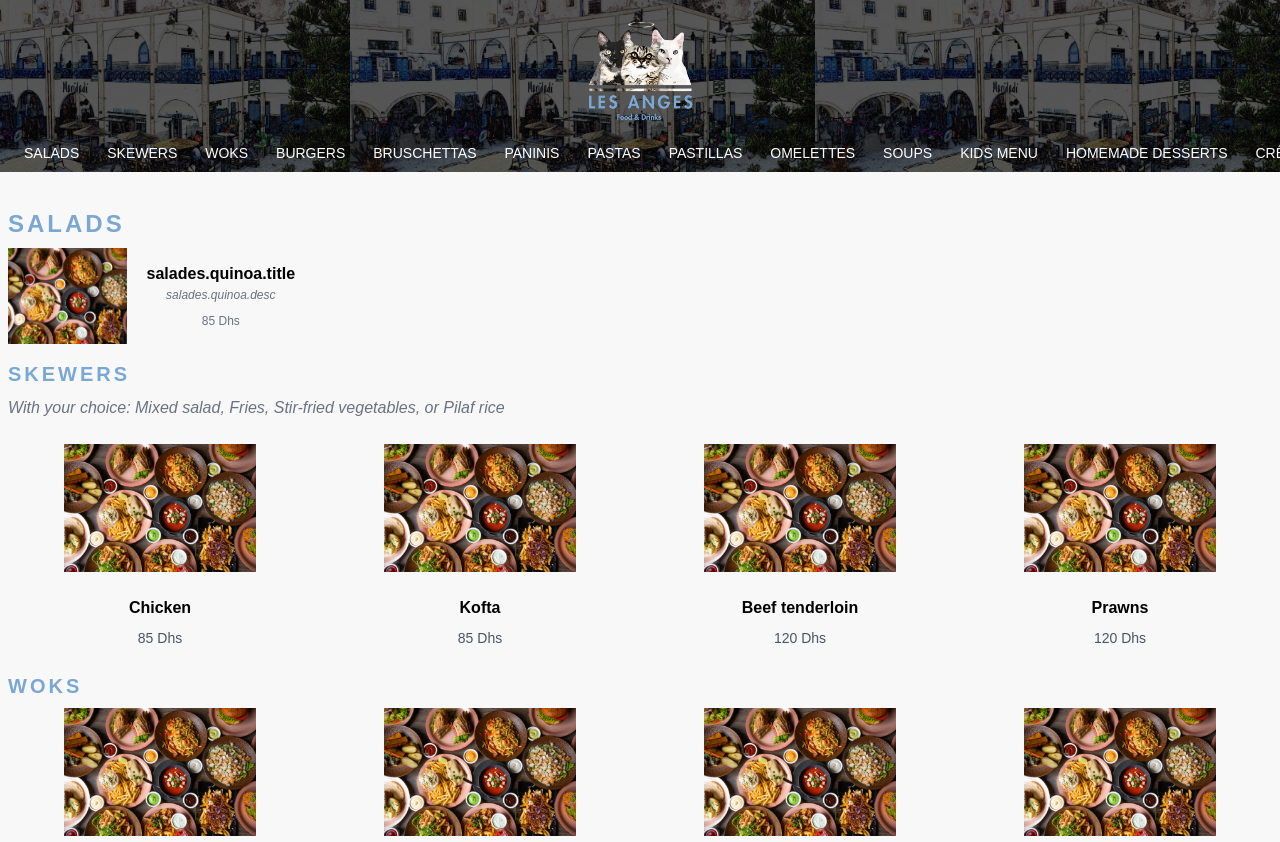
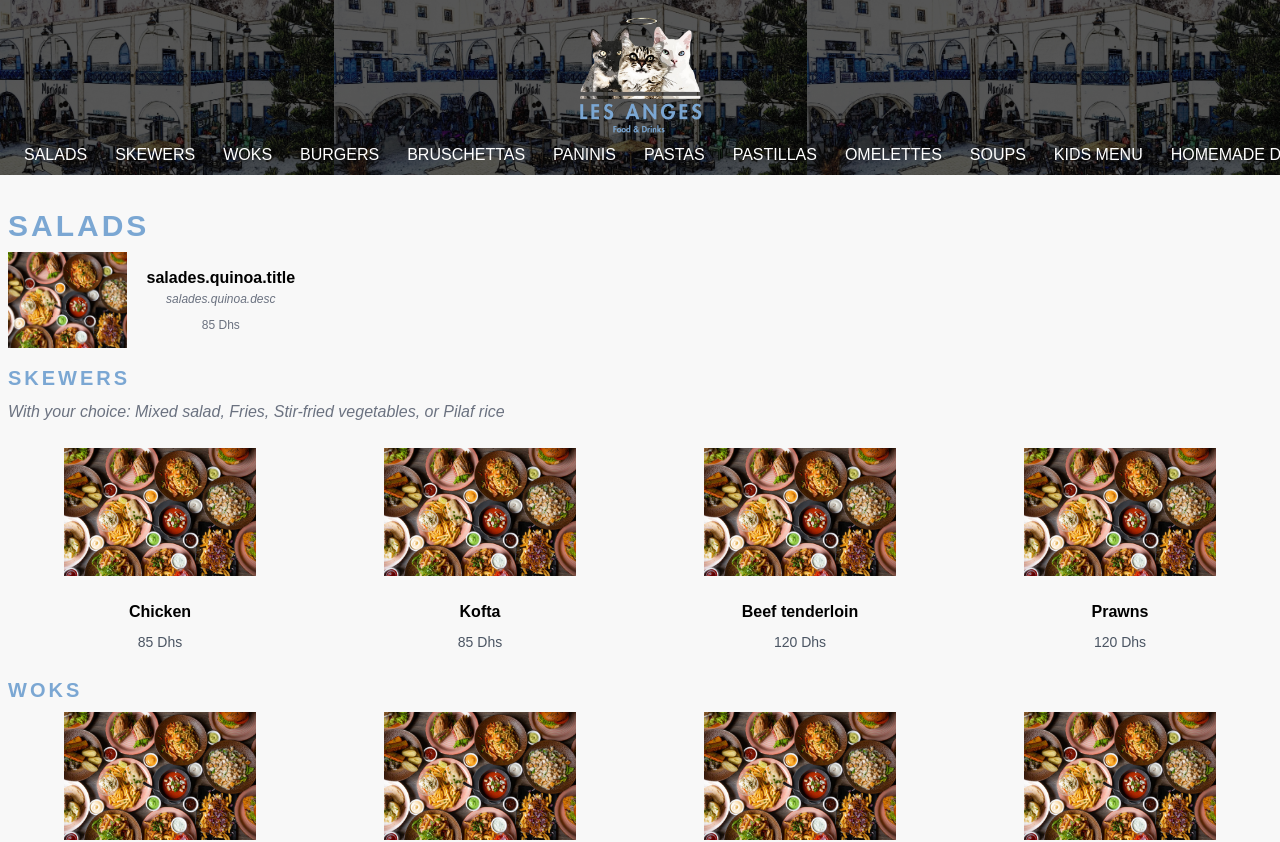
Before and after one commit to Iznobadd/menu-ange, a React (Vite) app: page /menu in a window 1280 px wide. Shown: the top 842 px of the page. Built offline with nearby package versions, Linux system fonts and the light colour scheme; a web font is replaced by a local one.

Commit message:
change size

```diff
--- a/src/components/Menu.tsx
+++ b/src/components/Menu.tsx
@@ -58,8 +58,8 @@ const Menu = () => {
 
   return (
     <div className="relative">
-      <div className="fixed top-[70px] left-1/2 transform -translate-x-1/2 -translate-y-1/2 flex justify-center z-50">
-        <img src={Logo} className="w-32" />
+      <div className="fixed top-[75px] left-1/2 transform -translate-x-1/2 -translate-y-1/2 flex justify-center z-50">
+        <img src={Logo} className="w-[150px]" />
       </div>
       <div
         ref={menuRef}
@@ -69,7 +69,7 @@ const Menu = () => {
         <button
           data-id="salade"
           onClick={() => scrollToSection("salade")}
-          className={`py-2 px-2 text-white text-[14px] text-[14px] ${
+          className={`py-2 px-2 text-white ${
             activeSection === "salade" ? "text-[#7ba7d3] rounded" : " rounded"
           }`}
         >
@@ -78,7 +78,7 @@ const Menu = () => {
         <button
           data-id="brochette"
           onClick={() => scrollToSection("brochette")}
-          className={`py-2 px-2 text-white text-[14px] ${
+          className={`py-2 px-2 text-white ${
             activeSection === "brochette"
               ? "text-[#7ba7d3] rounded"
               : " rounded"
@@ -89,7 +89,7 @@ const Menu = () => {
         <button
           data-id="wok"
           onClick={() => scrollToSection("wok")}
-          className={`py-2 px-2 text-white text-[14px] ${
+          className={`py-2 px-2 text-white ${
             activeSection === "wok" ? "text-[#7ba7d3] rounded" : " rounded"
           }`}
         >
@@ -98,7 +98,7 @@ const Menu = () => {
         <button
           data-id="burger"
           onClick={() => scrollToSection("burger")}
-          className={`py-2 px-2 text-white text-[14px] ${
+          className={`py-2 px-2 text-white ${
             activeSection === "burger" ? "text-[#7ba7d3] rounded" : " rounded"
           }`}
         >
@@ -107,7 +107,7 @@ const Menu = () => {
         <button
           data-id="bruschetta"
           onClick={() => scrollToSection("bruschetta")}
-          className={`py-2 px-2 text-white text-[14px] ${
+          className={`py-2 px-2 text-white ${
             activeSection === "bruschetta"
               ? "text-[#7ba7d3] rounded"
               : " rounded"
@@ -118,7 +118,7 @@ const Menu = () => {
         <button
           data-id="panini"
           onClick={() => scrollToSection("panini")}
-          className={`py-2 px-2 text-white text-[14px] ${
+          className={`py-2 px-2 text-white ${
             activeSection === "panini" ? "text-[#7ba7d3] rounded" : " rounded"
           }`}
         >
@@ -127,7 +127,7 @@ const Menu = () => {
         <button
           data-id="pate"
           onClick={() => scrollToSection("pate")}
-          className={`py-2 px-2 text-white text-[14px] ${
+          className={`py-2 px-2 text-white ${
             activeSection === "pate" ? "text-[#7ba7d3] rounded" : " rounded"
           }`}
         >
@@ -136,7 +136,7 @@ const Menu = () => {
         <button
           data-id="pastilla"
           onClick={() => scrollToSection("pastilla")}
-          className={`py-2 px-2 text-white text-[14px] ${
+          className={`py-2 px-2 text-white ${
             activeSection === "pastilla" ? "text-[#7ba7d3] rounded" : " rounded"
           }`}
         >
@@ -145,7 +145,7 @@ const Menu = () => {
         <button
           data-id="omelette"
           onClick={() => scrollToSection("omelette")}
-          className={`py-2 px-2 text-white text-[14px] ${
+          className={`py-2 px-2 text-white ${
             activeSection === "omelette" ? "text-[#7ba7d3] rounded" : " rounded"
           }`}
         >
@@ -154,7 +154,7 @@ const Menu = () => {
         <button
           data-id="soupe"
           onClick={() => scrollToSection("soupe")}
-          className={`py-2 px-2 text-white text-[14px] ${
+          className={`py-2 px-2 text-white ${
             activeSection === "soupe" ? "text-[#7ba7d3] rounded" : " rounded"
           }`}
         >
@@ -163,7 +163,7 @@ const Menu = () => {
         <button
           data-id="enfant"
           onClick={() => scrollToSection("enfant")}
-          className={`py-2 px-2 text-white text-[14px] ${
+          className={`py-2 px-2 text-white ${
             activeSection === "enfant" ? "text-[#7ba7d3] rounded" : " rounded"
           }`}
         >
@@ -172,7 +172,7 @@ const Menu = () => {
         <button
           data-id="dessert"
           onClick={() => scrollToSection("dessert")}
-          className={`py-2 px-2 text-white text-[14px] ${
+          className={`py-2 px-2 text-white ${
             activeSection === "dessert" ? "text-[#7ba7d3] rounded" : " rounded"
           }`}
         >
@@ -181,7 +181,7 @@ const Menu = () => {
         <button
           data-id="crepe"
           onClick={() => scrollToSection("crepe")}
-          className={`py-2 px-2 text-white text-[14px] ${
+          className={`py-2 px-2 text-white ${
             activeSection === "crepe" ? "text-[#7ba7d3] rounded" : " rounded"
           }`}
         >
@@ -190,7 +190,7 @@ const Menu = () => {
         <button
           data-id="glace"
           onClick={() => scrollToSection("glace")}
-          className={`py-2 px-2 text-white text-[14px] ${
+          className={`py-2 px-2 text-white ${
             activeSection === "glace" ? "text-[#7ba7d3] rounded" : " rounded"
           }`}
         >
@@ -199,7 +199,7 @@ const Menu = () => {
         <button
           data-id="milkshake"
           onClick={() => scrollToSection("milkshake")}
-          className={`py-2 px-2 text-white text-[14px] ${
+          className={`py-2 px-2 text-white ${
             activeSection === "milkshake"
               ? "text-[#7ba7d3] rounded"
               : " rounded"
@@ -210,7 +210,7 @@ const Menu = () => {
         <button
           data-id="soft"
           onClick={() => scrollToSection("soft")}
-          className={`py-2 px-2 text-white text-[14px] ${
+          className={`py-2 px-2 text-white ${
             activeSection === "soft" ? "text-[#7ba7d3] rounded" : " rounded"
           }`}
         >
@@ -219,7 +219,7 @@ const Menu = () => {
         <button
           data-id="chaud"
           onClick={() => scrollToSection("chaud")}
-          className={`py-2 px-2 text-white text-[14px] ${
+          className={`py-2 px-2 text-white ${
             activeSection === "chaud" ? "text-[#7ba7d3] rounded" : " rounded"
           }`}
         >
--- a/src/components/category/Salade.tsx
+++ b/src/components/category/Salade.tsx
@@ -30,7 +30,7 @@ const Salade = () => {
 
   return (
     <div className="my-4">
-      <h2 className="font-bold text-2xl mb-2 text-[#7ba7d3]">
+      <h2 className="font-bold text-3xl mb-2 text-[#7ba7d3]">
         {t("salades.title")}
       </h2>
       <div className="grid grid-cols-1 md:grid-cols-4 gap-4">
```
Also changed, not shown: src/assets/logo.png.
